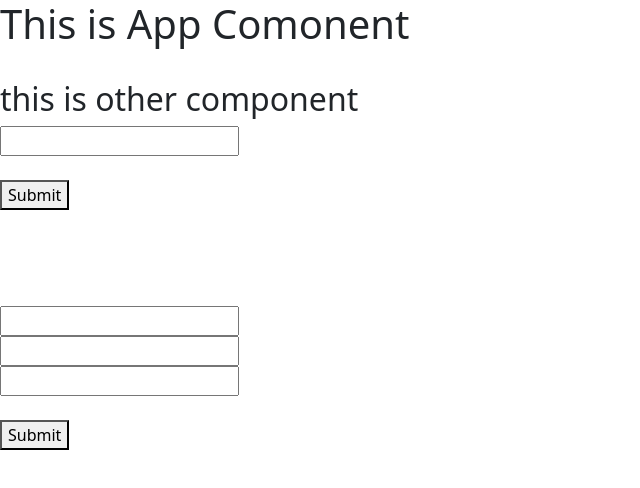
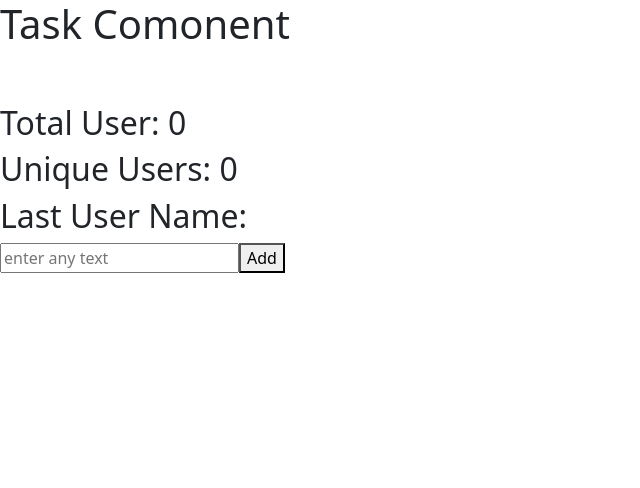
Before and after one commit to Mr-Mudasir-Dev/react-learning-journey, a React (Vite) app in the folder react-practice/: page / in a window 1280 px wide. Shown: the top 488 px of the page, without its empty margins (0-640 px from the left). Built offline with nearby package versions, Linux system fonts and the light colour scheme.

Commit message:
Task complete & useTranstion state learn

```diff
--- a/react-practice/src/App.jsx
+++ b/react-practice/src/App.jsx
@@ -1,60 +1,53 @@
-import reactLogo from "./assets/react.svg";
-import viteLogo from "/vite.svg";
-import Practice from "./Practice";
-import { useRef } from "react";
+import { useTransition } from "react";
 import { useFormStatus } from "react-dom";
 
 function App() {
-  const inputforref = useRef();
+  const [ispanding, setTranstion] = useTransition();
 
-  const func = (e) => {
-    e.preventDefault();
-    console.log(inputforref);
-    inputforref.current.focus();
-    inputforref.current.style.color = "red";
+  const handeler = () => {
+    setTranstion(async () => {
+      await new Promise((res) => setTimeout(res, 5000));
+      console.log("submited");
+    });
   };
 
-  async function formfun() {
-    await new Promise((res) => setTimeout(res, 2000));
+  const formstatus = async () => {
+    await new Promise((res) => setTimeout(res, 5000));
     console.log("submited");
+  };
+
+  function formhandel() {
+    const { pending } = useFormStatus();
   }
-
-  const Customer = () => {
-    const { pending } = useFormStatus();
-    console.log(pending);
-
-    return (
-      <>
-        <input type="text" />
-        <br />
-        <input type="text" />
-        <br />
-        <input type="text" />
-        <br />
-        <br />
-        <button disabled={pending}>
-          {pending ? "Submitting..." : "Submit"}
-        </button>
-      </>
-    );
-  };
 
   return (
     <>
-      <h1>This is App Comonent</h1>
-      <br />
-      <h2>this is other component</h2>
-      <form action="">
-        <Practice btnref={inputforref} fun={func} />
-      </form>
+      <h1>This is App Comonent </h1>
+      <hr />
+      <h3>Use Transtion Hook</h3>
+      {ispanding ? (
+        <img
+          src="https://cdn.dribbble.com/userupload/22076800/file/original-8e7ce77dec0edaf0105e8287038f6e60.gif"
+          width="100px"
+          alt=""
+        />
+      ) : null}
+      <button disabled={ispanding} onClick={handeler}>
+        Click
+      </button>
+      <hr />
       <br />
       <br />
       <br />
-      <br />
-
-      <form action={formfun}>
-        <Customer />
+      <hr />
+      <h3>UseFormStatus Hook</h3><br />
+      <form action={formstatus}>
+        <input type="text" placeholder="name" />
+        <br />
+        <br />
+        <button type="submit">Submit</button>
       </form>
+      <hr />
     </>
   );
 }
--- a/react-practice/src/Practice.jsx
+++ b/react-practice/src/Practice.jsx
@@ -1,12 +1,33 @@
-const Practice = ({ btnref, fun }) => {
+import { useFormStatus } from "react-dom";
+
+const Practice = () => {
+  const formstatus = async () => {
+    await new Promise((res) => setTimeout(res, 5000));
+    console.log("submited");
+  };
+
   return (
     <>
-      <input ref={btnref} type="text" />
-      <br />
-      <br />
-      <button onClick={fun}>Submit</button>
+      <h1>UseFormStatus Hook</h1>
+      <form action={formstatus}>
+        <UserForm />
+      </form>
     </>
   );
 };
 
 export default Practice;
+
+function UserForm() {
+  const { pending } = useFormStatus();
+  console.log(pending);
+
+  return (
+    <>
+      <input type="text" placeholder="name" />
+      <br />
+      <br />
+      <button disabled={pending}>submit</button>
+    </>
+  );
+}
--- /dev/null
+++ b/react-practice/src/Task.jsx
@@ -0,0 +1,37 @@
+import { useState } from "react";
+
+const Task = () => {
+  const [users, setusers] = useState([]);
+  const [user, setuser] = useState("");
+
+  const handel = () => {
+    setusers([...users, user]);
+  };
+
+  let totaluser = users.length;
+  let uniuser = [...new Set(users)].length;
+  let uname = users.at(-1);
+
+  return (
+    <>
+      <h1>Task Comonent</h1>
+      <br />
+      <br />
+      <h2>Total User: {totaluser}</h2>
+      <h2>Unique Users: {uniuser}</h2>
+      <h2>Last User Name: {uname}</h2>
+
+      <input
+        type="text"
+        onChange={(e) => setuser(e.target.value)}
+        placeholder="enter any text"
+      />
+      <button onClick={handel}>Add</button>
+      {users.map((item, ind) => (
+        <h3 key={ind}>{item}</h3>
+      ))}
+    </>
+  );
+};
+
+export default Task;
--- a/react-practice/src/main.jsx
+++ b/react-practice/src/main.jsx
@@ -1,9 +1,13 @@
 import { StrictMode } from "react";
 import { createRoot } from "react-dom/client";
 import App from "./App.jsx";
+import Practice from "./Practice.jsx";
+import Task from "./Task.jsx";
 
 createRoot(document.getElementById("root")).render(
   <StrictMode>
-    <App />
+    {/* <App /> */}
+    {/* <Practice /> */}
+    <Task />
   </StrictMode>,
 );
```
